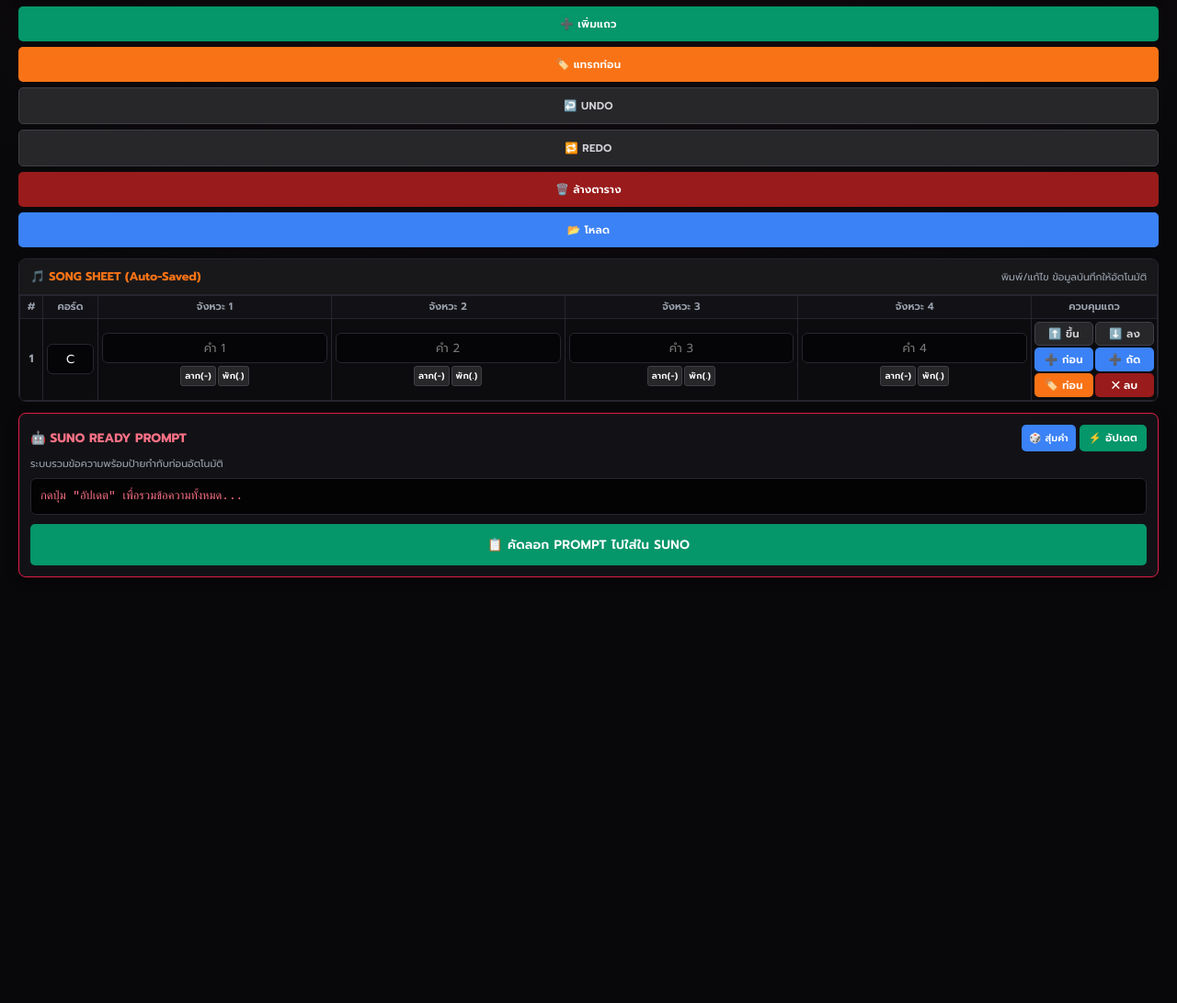
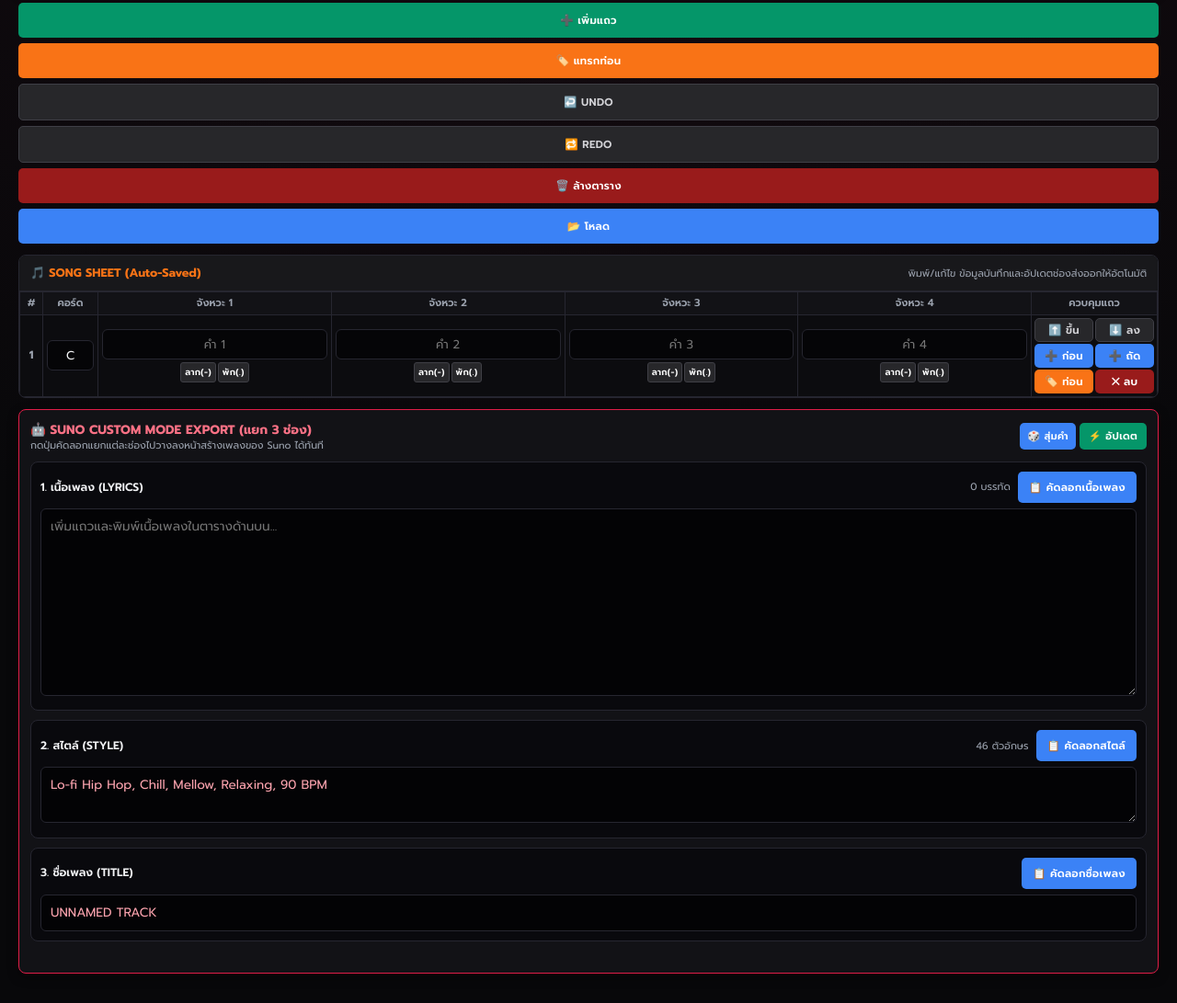
Before and after one commit to largsart-hub/my-muse, a plain HTML site: page index.html in a window 1280 px wide. Shown: the part 431-1522 px from the top of the page at 92% size. Before the commit the page ends 1091 px from the top, so only its background shows below. Drawn offline with Linux system fonts and the light colour scheme.

Commit message:
Add files via upload

```diff
--- a/index.html
+++ b/index.html
@@ -102,7 +102,7 @@
             transition: all 0.2s;
         }
 
-        input:focus, select:focus {
+        input:focus, select:focus, textarea:focus {
             border-color: var(--primary-color);
             box-shadow: 0 0 6px rgba(225, 29, 72, 0.25);
         }
@@ -132,11 +132,12 @@
             display: inline-flex;
             align-items: center;
             justify-content: center;
-            gap: 2px;
+            gap: 3px;
             font-size: 0.7rem;
             text-transform: uppercase;
             letter-spacing: 0.3px;
             transition: all 0.15s;
+            touch-action: manipulation;
         }
 
         button:hover { background-color: var(--primary-hover); }
@@ -241,18 +242,61 @@
             height: 24px;
         }
 
-        .output-box {
-            background-color: #030304;
+        /* กล่อง Export แยก 3 ช่องสำหรับ Suno */
+        .export-box-group {
+            background-color: #09090d;
             border: 1px solid var(--border-color);
-            border-radius: 6px;
+            border-radius: 8px;
             padding: 10px;
-            font-family: 'Courier New', Courier, monospace;
-            font-size: 0.8rem;
-            white-space: pre-wrap;
-            color: #fb7185;
-            max-height: 200px;
-            overflow-y: auto;
-            margin-top: 8px;
+            margin-bottom: 10px;
+        }
+
+        .export-box-header {
+            display: flex;
+            align-items: center;
+            justify-content: space-between;
+            gap: 8px;
+            margin-bottom: 6px;
+        }
+
+        .export-box-header label {
+            margin-bottom: 0;
+            color: #f3f4f6;
+            font-size: 0.76rem;
+        }
+
+        .export-meta {
+            font-size: 0.68rem;
+            color: var(--text-muted);
+            margin-left: auto;
+        }
+
+        .btn-copy-split {
+            min-height: 34px;
+            padding: 6px 12px;
+            font-size: 0.72rem;
+            background-color: var(--accent-blue);
+        }
+
+        .btn-copy-split.copied {
+            background-color: #059669 !important;
+        }
+
+        .export-readonly-field {
+            font-family: 'Prompt', monospace;
+            font-size: 0.85rem;
+            color: #fda4af;
+            background-color: #030305;
+            line-height: 1.5;
+        }
+
+        .copy-toast {
+            min-height: 18px;
+            font-size: 0.75rem;
+            color: #34d399;
+            font-weight: 600;
+            text-align: right;
+            margin-top: 4px;
         }
 
         @media (min-width: 768px) {
@@ -271,10 +315,10 @@
 <div class="container">
     <header>
         <h1>SUNO PRO <span>COMPOSER</span></h1>
-        // MEGA EXPANDED EDITION : AUTO-SAVE & FULL OPTIONS
+        <p>// MEGA EXPANDED EDITION : AUTO-SAVE & SPLIT EXPORT</p>
     </header>
 
-    <!-- ส่วนกำหนดค่าเพลง (จัดเต็มตัวเลือก) -->
+    <!-- ส่วนกำหนดค่าเพลง -->
     <div class="card">
         <h3 style="margin-bottom: 10px; font-size: 0.85rem; color: #fb7185; text-transform: uppercase;">1. Project & Mega Style Configuration</h3>
 
@@ -373,7 +417,7 @@
                     <option value=", Sweet children choir harmony, Pure and innocent">🧒 เสียงประสานเด็กๆ ใสๆ บริสุทธิ์</option>
                     <option value=", Duet male and female harmonious vocals">👫 เสียงร้องคู่ ชาย-หญิง ประสานเสียงลงตัว</option>
                     <option value=", Ethereal vocalized humming, Atmospheric choir">🎶 เสียงฮัมประสานเสียง ลอยละล่อง กว้างๆ</option>
-                    <option value=", Aggressive fast rap delivery, Hardcore flow">⚡ แร็ปรัวเร็ุดัน โฟลว์ฮาร์ดคอร์</option>
+                    <option value=", Aggressive fast rap delivery, Hardcore flow">⚡ แร็ปรัวเร็วดุดัน โฟลว์ฮาร์ดคอร์</option>
                 </select>
             </div>
         </div>
@@ -422,7 +466,7 @@
     <div class="sheet-container">
         <div class="sheet-header-bar">
             <span style="font-weight: 700; color: var(--accent-orange); font-size: 0.8rem;">🎵 SONG SHEET (Auto-Saved)</span>
-            <span style="font-size: 0.68rem; color: var(--text-muted);">พิมพ์/แก้ไข ข้อมูลบันทึกให้อัตโนมัติ</span>
+            <span style="font-size: 0.68rem; color: var(--text-muted);">พิมพ์/แก้ไข ข้อมูลบันทึกและอัปเดตช่องส่งออกให้อัตโนมัติ</span>
         </div>
         <div class="table-responsive">
             <table>
@@ -444,20 +488,49 @@
         </div>
     </div>
 
-    <!-- ส่วนแปลงและคัดลอก Prompt -->
+    <!-- ส่วนแยกช่องคัดลอกสำหรับ Suno Custom Mode -->
     <div class="card" style="border-color: var(--primary-color);">
-        <div style="display: flex; justify-content: space-between; align-items: center; margin-bottom: 6px; flex-wrap: wrap; gap: 6px;">
-            <h3 style="font-size: 0.85rem; color: #fb7185; text-transform: uppercase;">🤖 Suno Ready Prompt</h3>
+        <div style="display: flex; justify-content: space-between; align-items: center; margin-bottom: 10px; flex-wrap: wrap; gap: 6px;">
+            <div>
+                <h3 style="font-size: 0.85rem; color: #fb7185; text-transform: uppercase;">🤖 Suno Custom Mode Export (แยก 3 ช่อง)</h3>
+                <p style="font-size: 0.68rem; color: var(--text-muted);">กดปุ่มคัดลอกแยกแต่ละช่องไปวางลงหน้าสร้างเพลงของ Suno ได้ทันที</p>
+            </div>
             <div style="display: flex; gap: 4px;">
-                <button onclick="insertRandomVibeWord()" class="btn-info" style="padding: 6px 8px; font-size: 0.65rem;">🎲 สุ่มคำ</button>
-                <button onclick="generateSunoPrompt()" class="btn-success" style="padding: 6px 10px; font-size: 0.7rem;">⚡ อัปเดต</button>
+                <button type="button" onclick="insertRandomVibeWord()" class="btn-info" style="padding: 6px 8px; font-size: 0.68rem;">🎲 สุ่มคำ</button>
+                <button type="button" onclick="generateSunoPrompt()" class="btn-success" style="padding: 6px 10px; font-size: 0.7rem;">⚡ อัปเดต</button>
             </div>
         </div>
-        <p style="font-size: 0.68rem; color: var(--text-muted); margin-bottom: 4px;">ระบบรวมข้อความพร้อมป้ายกำกับท่อนอัตโนมัติ</p>
-        <div class="output-box" id="sunoOutputBox">กดปุ่ม "อัปเดต" เพื่อรวมข้อความทั้งหมด...</div>
-        <div style="margin-top: 10px; text-align: center;">
-            <button onclick="copyToClipboard()" class="btn-success" style="width: 100%; padding: 12px; font-size: 0.85rem;">📋 คัดลอก Prompt ไปใส่ใน Suno</button>
+
+        <!-- ช่อง 1: เนื้อเพลง -->
+        <div class="export-box-group">
+            <div class="export-box-header">
+                <label for="exportLyricsBox">1. เนื้อเพลง (Lyrics)</label>
+                <span id="exportLyricsCount" class="export-meta">0 บรรทัด</span>
+                <button type="button" class="btn-copy-split" onclick="copySplitField('exportLyricsBox', this, 'เนื้อเพลง')">📋 คัดลอกเนื้อเพลง</button>
+            </div>
+            <textarea id="exportLyricsBox" class="export-readonly-field" rows="9" readonly placeholder="เพิ่มแถวและพิมพ์เนื้อเพลงในตารางด้านบน..."></textarea>
         </div>
+
+        <!-- ช่อง 2: สไตล์ -->
+        <div class="export-box-group">
+            <div class="export-box-header">
+                <label for="exportStyleBox">2. สไตล์ (Style)</label>
+                <span id="exportStyleCount" class="export-meta">0 ตัวอักษร</span>
+                <button type="button" class="btn-copy-split" onclick="copySplitField('exportStyleBox', this, 'สไตล์')">📋 คัดลอกสไตล์</button>
+            </div>
+            <textarea id="exportStyleBox" class="export-readonly-field" rows="2" readonly></textarea>
+        </div>
+
+        <!-- ช่อง 3: ชื่อเพลง -->
+        <div class="export-box-group" style="margin-bottom: 4px;">
+            <div class="export-box-header">
+                <label for="exportTitleBox">3. ชื่อเพลง (Title)</label>
+                <button type="button" class="btn-copy-split" onclick="copySplitField('exportTitleBox', this, 'ชื่อเพลง')">📋 คัดลอกชื่อเพลง</button>
+            </div>
+            <input type="text" id="exportTitleBox" class="export-readonly-field" readonly>
+        </div>
+
+        <div id="copyToast" class="copy-toast" role="status" aria-live="polite"></div>
     </div>
 
 </div>
@@ -466,6 +539,17 @@
     let undoStack = [];
     let redoStack = [];
     let isInternalChange = false;
+    let toastTimer = null;
+
+    function showCopyToast(message) {
+        const toast = document.getElementById('copyToast');
+        if (!toast) return;
+        toast.textContent = message;
+        clearTimeout(toastTimer);
+        toastTimer = setTimeout(() => {
+            toast.textContent = '';
+        }, 2500);
+    }
 
     function updateStylePrompt() {
         const genre = document.getElementById('genrePreset').value;
@@ -491,6 +575,7 @@
             redoStack = [];
         }
         localStorage.setItem('suno_mega_expanded_autosave', currentStateString);
+        generateSunoPrompt();
     }
 
     function getProjectDataObject() {
@@ -749,22 +834,19 @@
     }
 
     function generateSunoPrompt() {
-        const title = document.getElementById('songTitle').value;
-        const style = document.getElementById('finalStyleInput').value;
-
-        let promptText = `[Title: ${title}]\n[Style: ${style}]\n\n`;
+        const title = document.getElementById('songTitle').value.trim();
+        const style = document.getElementById('finalStyleInput').value.trim();
+        let lyricsLines = [];
 
         const rows = document.querySelectorAll('#sheetBody tr');
-        if (rows.length === 0) {
-            document.getElementById('sunoOutputBox').innerText = "กรุณาเพิ่มแถวห้องเพลงหรือตัวคั่นท่อนอย่างน้อย 1 รายการ";
-            return;
-        }
-
         rows.forEach(row => {
             if (row.classList.contains('section-break-row')) {
                 const bType = row.querySelector('.break-type-select').value;
                 const bNote = row.querySelector('.break-note-input').value.trim();
-                promptText += `\n${bType}${bNote ? ' ' + bNote : ''}\n`;
+                if (lyricsLines.length > 0 && lyricsLines[lyricsLines.length - 1] !== '') {
+                    lyricsLines.push('');
+                }
+                lyricsLines.push(`${bType}${bNote ? ' ' + bNote : ''}`);
             } else if (row.classList.contains('lyric-row')) {
                 const words = row.querySelectorAll('.word-input');
                 let lineWords = [];
@@ -774,32 +856,57 @@
                     }
                 });
                 if (lineWords.length > 0) {
-                    promptText += lineWords.join(' ') + '\n';
+                    lyricsLines.push(lineWords.join(' '));
                 }
             }
         });
 
-        document.getElementById('sunoOutputBox').innerText = promptText.trim();
+        const finalLyrics = lyricsLines.join('\n').trim();
+
+        document.getElementById('exportTitleBox').value = title;
+        document.getElementById('exportStyleBox').value = style;
+        document.getElementById('exportLyricsBox').value = finalLyrics;
+
+        document.getElementById('exportStyleCount').textContent = `${style.length} ตัวอักษร`;
+        const lineCount = finalLyrics ? finalLyrics.split('\n').length : 0;
+        document.getElementById('exportLyricsCount').textContent = `${lineCount} บรรทัด`;
     }
 
-    function copyToClipboard() {
+    async function copySplitField(elementId, btn, labelName) {
         generateSunoPrompt();
-        const text = document.getElementById('sunoOutputBox').innerText;
-        if (!text || text.includes('กรุณาเพิ่มแถว')) {
-            alert('ยังไม่มีข้อมูล Prompt ให้คัดลอกครับ');
+        const el = document.getElementById(elementId);
+        if (!el) return;
+        const text = el.value || '';
+
+        if (!text.trim()) {
+            showCopyToast(`⚠️ ยังไม่มีข้อมูลในช่อง "${labelName}"`);
             return;
         }
-        navigator.clipboard.writeText(text).then(() => {
-            alert('คัดลอก Prompt สำเร็จ! นำไปวางใน Suno ได้เลย 🎵');
-        }).catch(err => {
-            const textarea = document.createElement('textarea');
-            textarea.value = text;
-            document.body.appendChild(textarea);
-            textarea.select();
-            document.execCommand('copy');
-            document.body.removeChild(textarea);
-            alert('คัดลอก Prompt สำเร็จเรียบร้อย!');
-        });
+
+        try {
+            if (navigator.clipboard && window.isSecureContext) {
+                await navigator.clipboard.writeText(text);
+            } else {
+                el.focus();
+                el.select();
+                el.setSelectionRange(0, text.length);
+                document.execCommand('copy');
+            }
+
+            const originalText = btn.textContent;
+            btn.textContent = '✅ คัดลอกแล้ว';
+            btn.classList.add('copied');
+            showCopyToast(`คัดลอก "${labelName}" เรียบร้อย!`);
+
+            setTimeout(() => {
+                btn.textContent = originalText;
+                btn.classList.remove('copied');
+            }, 1500);
+        } catch (err) {
+            el.focus();
+            el.select();
+            showCopyToast(`คัดลอกอัตโนมัติไม่สำเร็จ ให้กดค้างที่ช่อง "${labelName}" เพื่อคัดลอก`);
+        }
     }
 
     function loadProjectFromData(data) {
@@ -846,6 +953,7 @@
         }
         updateIndices();
         isInternalChange = false;
+        generateSunoPrompt();
     }
 
     function loadProjectManually() {
```
